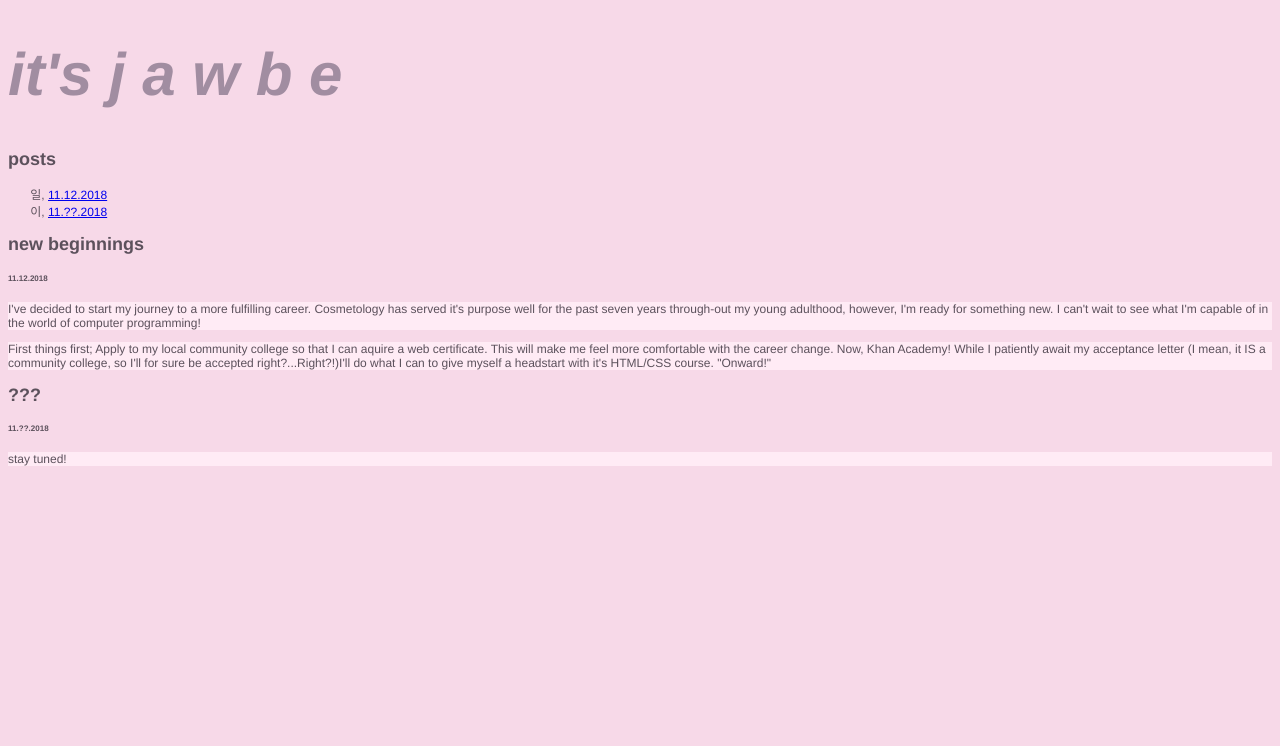
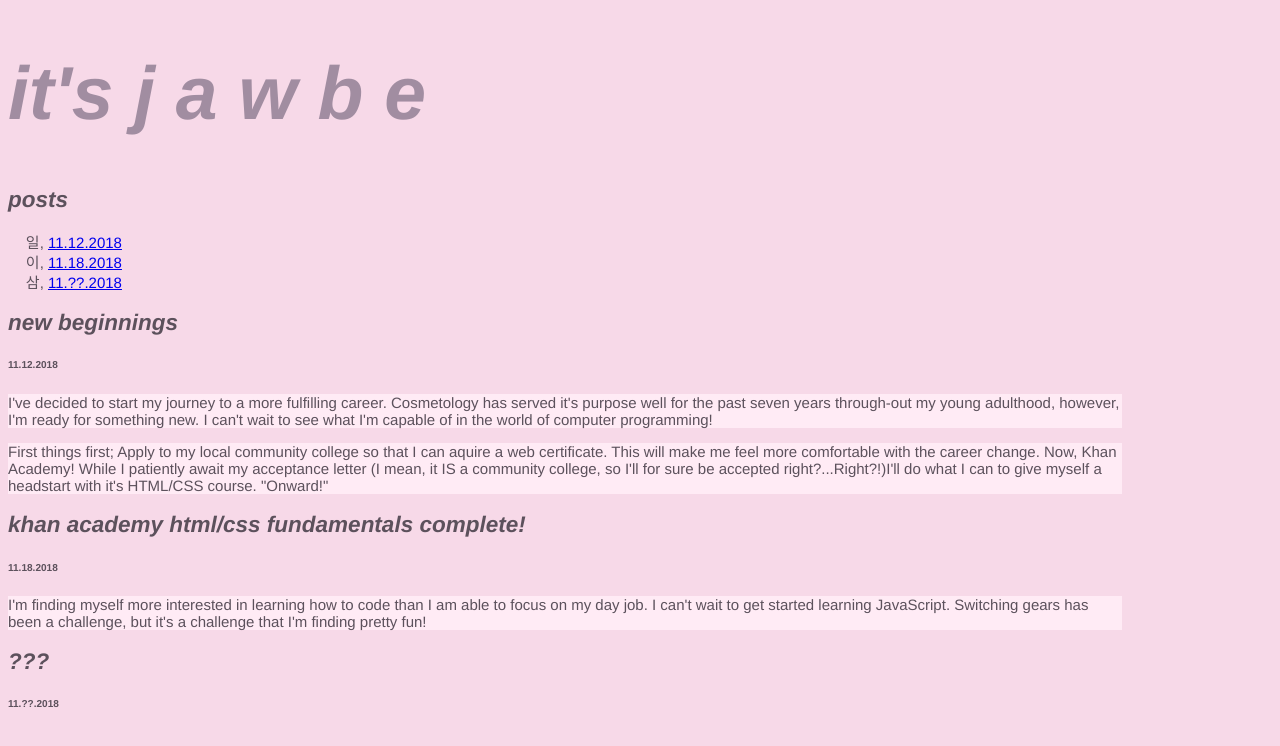
Before and after one commit to jawbe/jawbe.github.io, a plain HTML site: page index.html in a window 1280 px wide. Drawn offline with Linux system fonts and the light colour scheme.

Commit message:
added blog post

```diff
--- a/index.html
+++ b/index.html
@@ -7,7 +7,7 @@
     <body>
     <style>
     body {font-family:"helvetica",sans-serif;
-          font-size:12px;
+          font-size:15px;
           font-weight:lighter;
           background-color:rgb(247, 217, 232);
           color:rgb(92, 81, 92);
@@ -19,11 +19,19 @@
 
     }
 
+    h2 {font-style: italic;
+
+    }
+
     p {background-color:rgb(255, 235, 245);
 
     }
 
     ul {list-style-type:korean-hangul-formal;
+
+    }
+
+    div {padding-right:150px;
 
     }
 
@@ -34,12 +42,14 @@
     </style>
 
         <h1>it's j a w b e</h1>
-
+<div>
         <h2>posts</h2>
         <ul>
             <li><a href="#week-one">11.12.2018</a>
 </li>
-            <li><a href="#week-two">11.??.2018</a>
+            <li><a href="#week-two">11.18.2018</a>
+
+            <li><a href="#week-three">11.??.2018</a>
 </li>
         </ul>
 
@@ -49,18 +59,21 @@
         <p id= "week-one">I've decided to start my journey to a more fulfilling career. Cosmetology has served it's purpose well for the past seven years through-out my young adulthood, however, I'm ready for something new. I can't wait to see what I'm capable of in the world of computer programming!
         </p>
 
-        <p id= "week-two">First things first; Apply to my local community college so that I can aquire a web certificate. This will make me feel more comfortable with the career change. Now, Khan Academy! While I patiently await my acceptance letter (I mean, it IS a community college, so I'll for sure be accepted right?...Right?!)I'll do what I can to give myself a headstart with it's HTML/CSS course. "Onward!"
+        <p>First things first; Apply to my local community college so that I can aquire a web certificate. This will make me feel more comfortable with the career change. Now, Khan Academy! While I patiently await my acceptance letter (I mean, it IS a community college, so I'll for sure be accepted right?...Right?!)I'll do what I can to give myself a headstart with it's HTML/CSS course. "Onward!"
         </p>
 
-        <h2 id="header">???</h2>
+        <h2 id= "week-two" id="header">khan academy html/css fundamentals complete!</h2>
+        <h6>11.18.2018</h6>
+
+
+        <p>I'm finding myself more interested in learning how to code than I am able to focus on my day job. I can't wait to get started learning JavaScript. Switching gears has been a challenge, but it's a challenge that I'm finding pretty fun!
+
+        </p>
+
+        <h2 id="week-three" id="header">???</h2>
         <h6>11.??.2018</h6>
 
 
-        <p>stay tuned!
-
-        </p>
-
-
-
+     </div>
     </body>
 </html>
```
